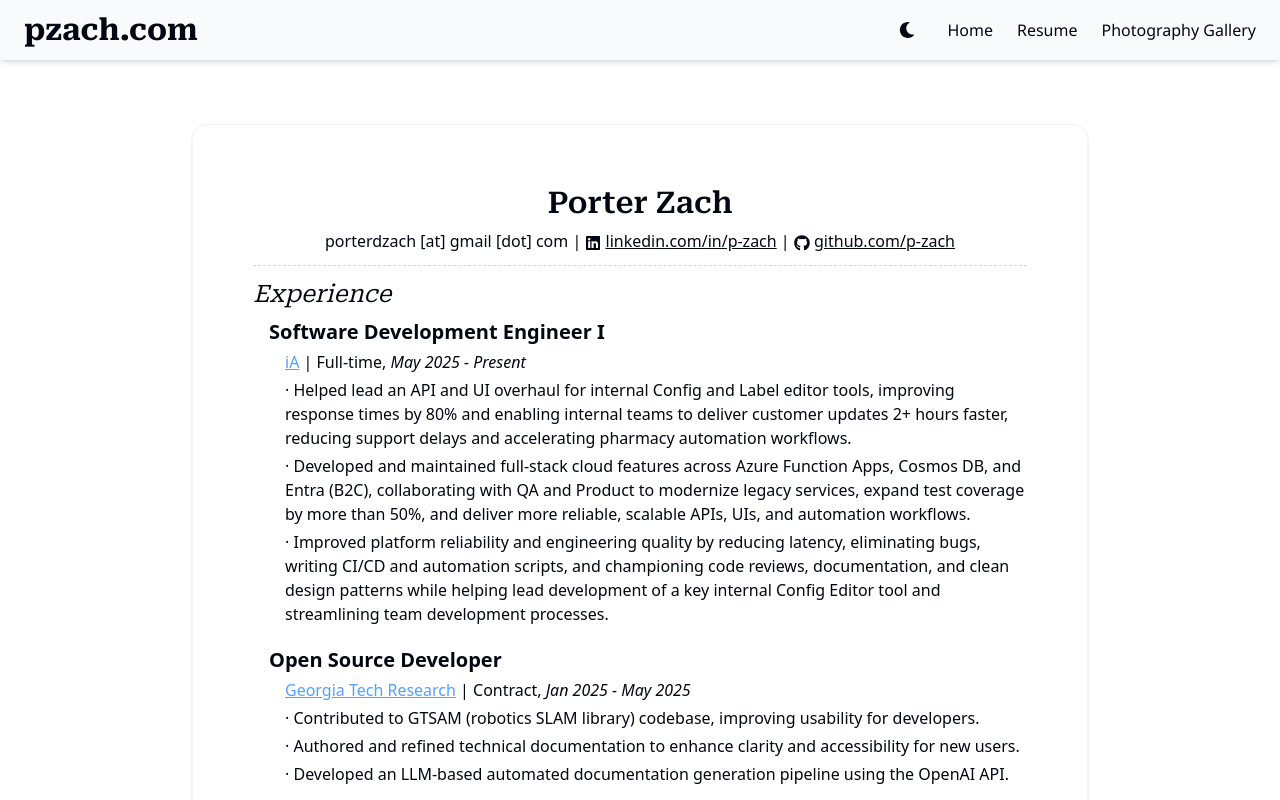
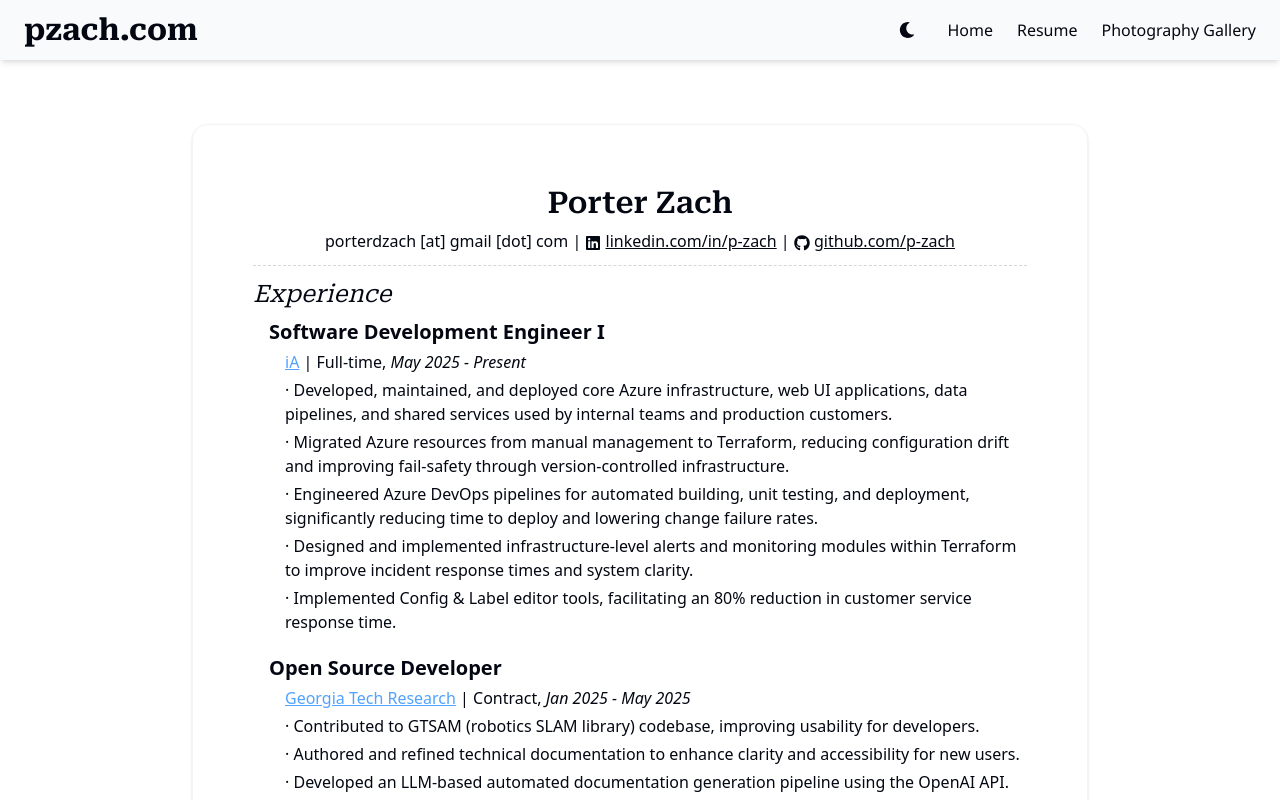
Before and after one commit to p-zach/pzachcom-frontend, a Next.js app: page /resume in a window 1280 px wide. Shown: the top 800 px of the page. Built offline with nearby package versions, Linux system fonts and the light colour scheme.

Commit message:
Update resume

```diff
--- a/src/app/resume/page.tsx
+++ b/src/app/resume/page.tsx
@@ -11,7 +11,7 @@ export default function ResumePage() {
         type: "Master's degree",
         field: "Computer Science",
         start_date: "2025",
-        end_date: "2027",
+        end_date: "2028",
         gpa: "4.0"
       },
       {
@@ -20,7 +20,7 @@ export default function ResumePage() {
         field: "Computer Science",
         start_date: "2022",
         end_date: "2025",
-        gpa: "3.95",
+        gpa: "3.94",
         coursework: "Design & Analysis of Algorithms, Software Project Design &\
           Implementation, Machine Learning, Artificial Intelligence, Computer \
           Networking, Prototyping Intelligent Devices"
@@ -35,20 +35,11 @@ export default function ResumePage() {
         end_date: "Present",
         type: "Full-time",
         bullets: [
-          "Helped lead an API and UI overhaul for internal Config and Label \
-          editor tools, improving response times by 80% and enabling internal \
-          teams to deliver customer updates 2+ hours faster, reducing support \
-          delays and accelerating pharmacy automation workflows.",
-          "Developed and maintained full-stack cloud features across Azure \
-          Function Apps, Cosmos DB, and Entra (B2C), collaborating with QA and \
-          Product to modernize legacy services, expand test coverage by more \
-          than 50%, and deliver more reliable, scalable APIs, UIs, and \
-          automation workflows.",
-          "Improved platform reliability and engineering quality by reducing \
-          latency, eliminating bugs, writing CI/CD and automation scripts, and \
-          championing code reviews, documentation, and clean design patterns \
-          while helping lead development of a key internal Config Editor tool \
-          and streamlining team development processes."
+          "Developed, maintained, and deployed core Azure infrastructure, web UI applications, data pipelines, and shared services used by internal teams and production customers.",
+          "Migrated Azure resources from manual management to Terraform, reducing configuration drift and improving fail-safety through version-controlled infrastructure.",
+          "Engineered Azure DevOps pipelines for automated building, unit testing, and deployment, significantly reducing time to deploy and lowering change failure rates.",
+          "Designed and implemented infrastructure-level alerts and monitoring modules within Terraform to improve incident response times and system clarity.",
+          "Implemented Config & Label editor tools, facilitating an 80% reduction in customer service response time."
         ]
       },
       {
--- a/src/components/TowerDefense.tsx
+++ b/src/components/TowerDefense.tsx
@@ -4,7 +4,7 @@ import { TowerDefenseGame } from "@/scripts/TowerDefenseGame";
 import Button from "@/components/Button";
 import { FaSkull } from 'react-icons/fa';
 
-const GAME_START_DELAY = 20_000;
+const GAME_START_DELAY = 15_000;
 
 export default function TowerDefense() {
   const canvasRef = useRef<HTMLCanvasElement>(null);
--- a/src/scripts/TowerDefenseGame.ts
+++ b/src/scripts/TowerDefenseGame.ts
@@ -8,7 +8,7 @@ type Projectile = { x: number; y: number, target: Enemy, hit: boolean };
 
 // Game mechanic constants
 const ENEMY_START_HP = 3;
-const ENEMY_SPAWN_PERIOD = 10_000;
+const ENEMY_SPAWN_PERIOD = 7_000;
 const TOWER_COOLDOWN = 5000;
 const TOWER_RANGE = 200;
 const PROJECTILE_SPEED = 5;
```
